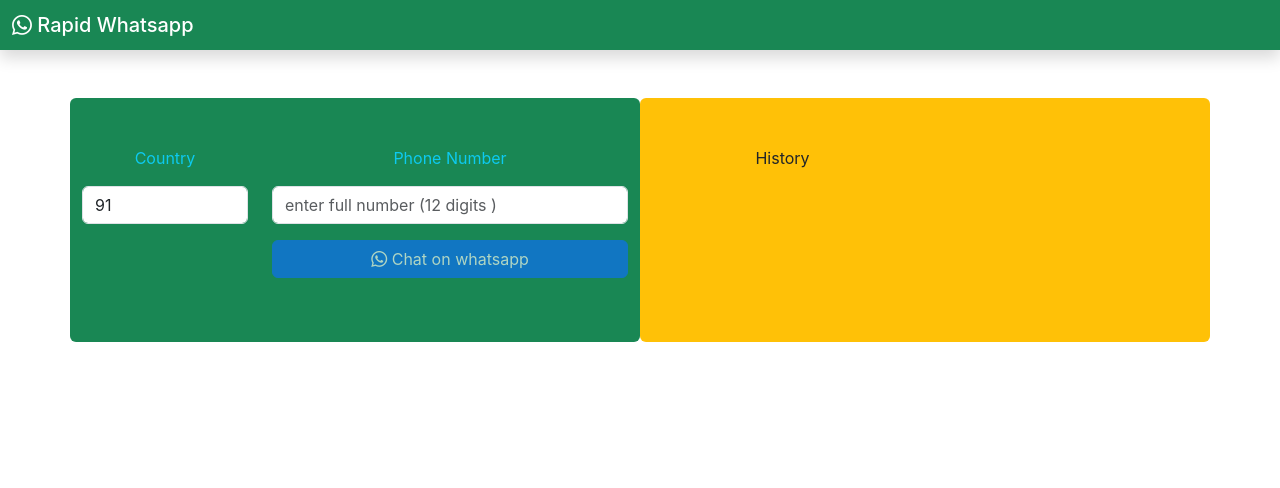
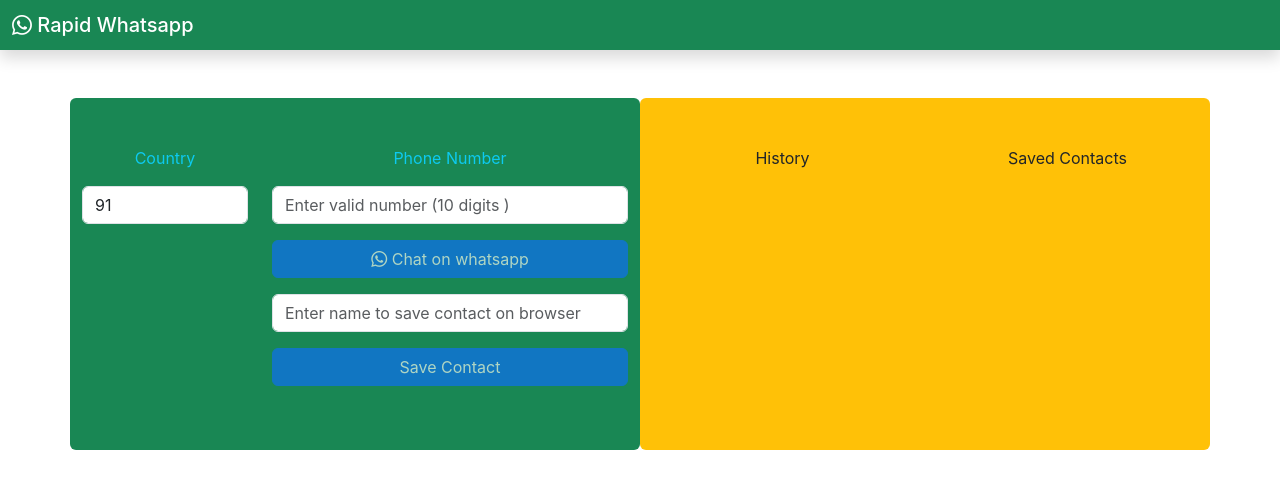
Before and after one commit to Green-World115/Rapid-whatsapp, a React (Create React App) app: page / in a window 1280 px wide. Shown: the top 488 px of the page. Built offline with nearby package versions, Linux system fonts and the light colour scheme.

Commit message:
8 - save contact using local storage

```diff
--- a/src/App.js
+++ b/src/App.js
@@ -4,11 +4,10 @@
 function App() {
   const [countryCode, setCountryCode] = useState("91");
   const [number, setNumber] = useState("");
-  const [previousNumber, setpreviousNumber] = useState(
-    localStorage.getItem("previousNumber")
-  );
+  const [name, setName] = useState("");
   const [validNumber, setValidNumber] = useState(false);
   const [contactHistory, setContactHistory] = useState([]);
+  const [yourContacts, setYourContacts] = useState([]);
 
   const handleCountryCode = (event) => {
     setCountryCode(event.target.value);
@@ -38,16 +37,40 @@
   };
 
   const onChat = () => {
-    console.log("Working");
-    localStorage.setItem("previousNumber", countryCode + number);
-    setpreviousNumber(localStorage.getItem("previousNumber"));
     saveHistory();
-    console.log(localStorage.getItem("history"));
+  };
+
+  const saveContact = () => {
+    // [ {name:"name1",number:723487236},...]
+    let savedContacts = localStorage.getItem("savedContacts");
+    if (savedContacts) {
+      let savedContactsArray = JSON.parse(savedContacts);
+      console.log(savedContactsArray);
+      savedContactsArray.push({
+        name: name,
+        number: countryCode + number,
+      });
+      localStorage.setItem("savedContacts", JSON.stringify(savedContactsArray));
+    } else {
+      localStorage.setItem(
+        "savedContacts",
+        JSON.stringify([
+          {
+            name: name,
+            number: countryCode + number,
+          },
+        ])
+      );
+    }
+    setYourContacts(JSON.parse(localStorage.getItem("savedContacts")));
   };
 
   useEffect(() => {
     if (localStorage.getItem("history")) {
       setContactHistory(JSON.parse(localStorage.getItem("history")));
+    }
+    if (localStorage.getItem("savedContacts")) {
+      setYourContacts(JSON.parse(localStorage.getItem("savedContacts")));
     }
   }, []);
 
@@ -72,7 +95,7 @@
                   value={countryCode}
                   type="text"
                   className="form-control"
-                  placeholder="enter full number (12 digits )"
+                  placeholder="Country Code"
                 />
               </div>
               <div className="col-8">
@@ -82,7 +105,7 @@
                   value={number}
                   type="text"
                   className="form-control"
-                  placeholder="enter full number (12 digits )"
+                  placeholder="Enter valid number (10 digits )"
                 />
                 <a
                   onClick={onChat}
@@ -95,16 +118,23 @@
                 >
                   <i className="bi bi-whatsapp"></i> Chat on whatsapp
                 </a>
-                <a
-                  rel="noreferrer"
-                  target="_blank"
-                  className={`btn btn-warning w-100 ${
-                    previousNumber ? "" : "d-none"
+                <input
+                  onChange={(event) => {
+                    setName(event.target.value);
+                  }}
+                  value={name}
+                  type="text"
+                  className="form-control"
+                  placeholder="Enter name to save contact on browser"
+                />
+                <button
+                  onClick={saveContact}
+                  className={`btn btn-primary w-100 my-3 ${
+                    validNumber && name ? "" : "disabled"
                   }`}
-                  href={`http://wa.me/${previousNumber}`}
                 >
-                  Chat {previousNumber}
-                </a>
+                  Save Contact
+                </button>
               </div>
             </div>
           </div>
@@ -115,6 +145,7 @@
                 {contactHistory.map((element, index) => {
                   return (
                     <a
+                      key={index}
                       target="_blank"
                       rel="noreferrer"
                       href={`http://wa.me/${element}`}
@@ -123,6 +154,20 @@
                       <i className="bi bi-whatsapp mx-3"></i>
                       {element}
                     </a>
+                  );
+                })}
+              </div>
+              <div className="col-6">
+                <p>Saved Contacts</p>
+                {yourContacts.map((element, index) => {
+                  return (
+                    <div
+                      key={index}
+                      className="contact bg-dark text-white border border-3"
+                    >
+                      <p>Name : {element.name}</p>
+                      <p>Number : {element.number}</p>
+                    </div>
                   );
                 })}
               </div>
```
